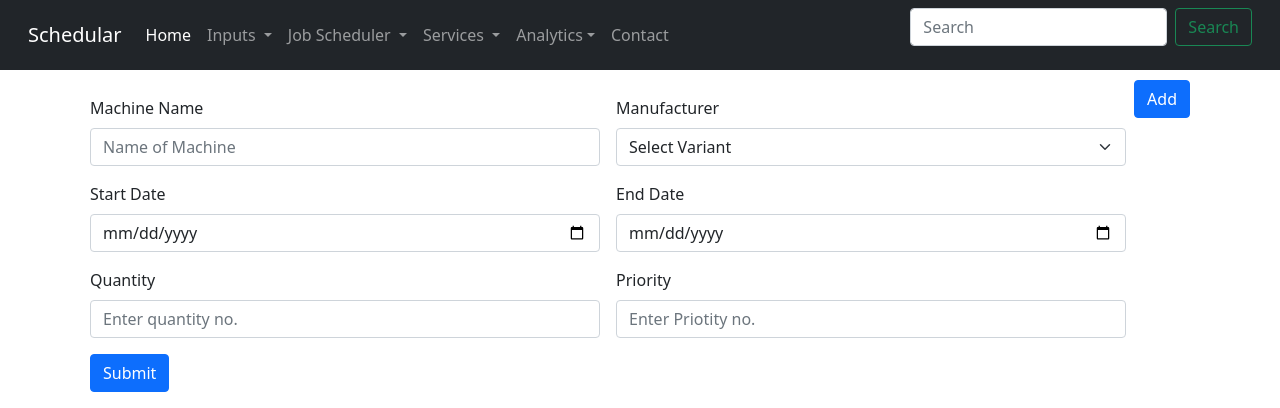
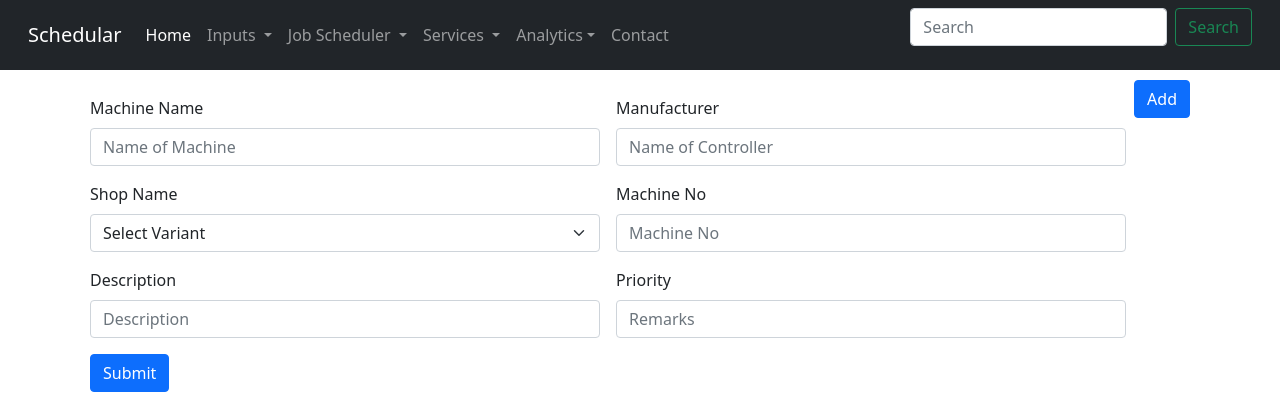
Before and after one commit to vandanapra/webAppSchedularF1, a Django app: page /machine_details in a window 1280 px wide, after a click on "Add". Shown: the top 408 px of the page. Run offline with Django 3.2, Linux system fonts and the light colour scheme; some libraries are stand-ins or nearby versions.

Commit message:
update machine details
add form tag

```diff
--- a/templates/mc_details.html
+++ b/templates/mc_details.html
@@ -23,54 +23,30 @@
             </div>
             <div class="col-md-6">
                 <label for="Manufacturer" class="form-label">Manufacturer</label>
-                <select id="Manufacturer" class="form-select" name="Manufacturer">
+                <input type="text" class="form-control" id="Manufacturer" name="Manufacturer" placeholder="Name of Controller">
+            </div>
+            <div class ="col-md-6" >
+                <label for="shopName" class="form-label">Shop Name</label>
+                <select id="shopName" class="form-select" name="shopName">
                     <option selected>Select Variant</option>
-                    <option value="LWSCZAC (2nd Class AC Chair Car)">LWSCZAC (2nd Class AC Chair Car)</option>
-                    <option value="LWFCZAC (Executive Class AC Chair Car)">LWFCZAC (Executive Class AC Chair Car)</option>
-                    <option value="LWACCN (AC-3Tier)">LWACCN (AC-3Tier)</option>
-                    <option value="HUMSAFAR (AC-3Tier)">HUMSAFAR (AC-3Tier)</option>
-                    <option value="LWACCW (AC-2 Tier)">LWACCW (AC-2 Tier)</option>
-                    <option value="LWSCN (Non-AC Sleeper)">LWSCN (Non-AC Sleeper)</option>
-                    <option value="LS (GS/EOG 100 SEATER)">LS (GS/EOG 100 SEATER)</option>
-                    <option value="LWSDD (Deendayalu)">LWSDD (Deendayalu)</option>
-                    <option value="LWS (Antyodaya Coach)">LWS (Antyodaya Coach)</option>
-                    <option value="LWLRRM (450KVA Power Car)">LWLRRM (450KVA Power Car)</option>
-                    <option value="LWLRRM (750KVA Power Car)">LWLRRM (750KVA Power Car)</option>
-                    <option value="LDSLR (Under Slung Luggage Cum brake Van)">LDSLR (Under Slung Luggage Cum brake Van)</option>
-                    <option value="LSLRD with DA set (Luggage Cum brake van)">LSLRD with DA set (Luggage Cum brake van)</option>
-                    <option value="LWCBAC (AC Buffet Car)">LWCBAC (AC Buffet Car)</option>
-                    <option value="LWSCZ (2nd Class Non-AC Chair Car">LWSCZ (2nd Class Non-AC Chair Car</option>
-                    <option value="TRC (AC Track recording Car)">TRC (AC Track recording Car)</option>
-                    <option value="TRSC (AC track recording staff Car)">TRSC (AC track recording staff Car)</option>
-                    <option value="LWFAC (AC 1st Class)">LWFAC (AC 1st Class)</option>
-                    <option value="LFCWAC Composite (FAC+AC2T)">LFCWAC Composite (FAC+AC2T)</option>
-                    <option value="LVPH (LHB Parcel Van)">LVPH (LHB Parcel Van)</option>
-                    <option value="LWACCNE (Gareeb Rath AC Sleeper Coach)">LWACCNE (Gareeb Rath AC Sleeper Coach)</option>
-                    <option value="LWS-AC (AC- General)">LWS-AC (AC- General)</option>
+                    <option value="Shell Shop">Shell Shop</option>
+                    <option value="Sheet Metal Shop">Sheet Metal Shop</option>
+                    <option value="Bogie Shop">Bogie Shop</option>
+                    <option value="Wheel Shop">Wheel Shop</option>
+                    <option value="Paint Shop">Paint Shop</option>
                 </select>
             </div>
-            {% comment %} Data Picker Initialization {% endcomment %}
-            <script>
-                $('.datepicker').datepicker();
-            </script>
-
             <div class ="col-md-6" >
-                <label class="md-form md-outline input-with-post-icon datepicker" for="start_date">Start Date</label>
-                <input placeholder="Select date" type="date" id="start_date" class="form-control" name ="start_date">
-                <i class="fas fa-calendar input-prefix" tabindex=0></i>
-            </div>
-            <div class ="col-md-6" >
-                <label class="md-form md-outline input-with-post-icon datepicker" for="end_date">End Date</label>
-                <input placeholder="Select date" type="date" id="end_date" class="form-control" name ="end_date">
-                <i class="fas fa-calendar input-prefix" tabindex=0></i>
+                <label for="MachineNo" class="form-label">Machine No</label>
+                <input type="number" class="form-control" id="MachineNo" name="MachineNo" placeholder="Machine No">
             </div>
             <div class="col-md-6">
-                <label for="quantity" class="form-label">Quantity</label>
-                <input type="number" class="form-control" id="quantity" name="quantity" placeholder="Enter quantity no.">
+                <label for="description" class="form-label">Description</label>
+                <input type="text" class="form-control" id="description" name="description" placeholder="Description">
             </div>
             <div class="col-md-6">
-                <label for="priority" class="form-label">Priority</label>
-                <input type="number" class="form-control" id="priority" name="priority" placeholder="Enter Priotity no.">
+                <label for="remarks" class="form-label">Priority</label>
+                <input type="text" class="form-control" id="remarks" name="remarks" placeholder="Remarks">
             </div>
             <div class="col-4">
                 <button type="submit" class="btn btn-primary">Submit</button>
```
